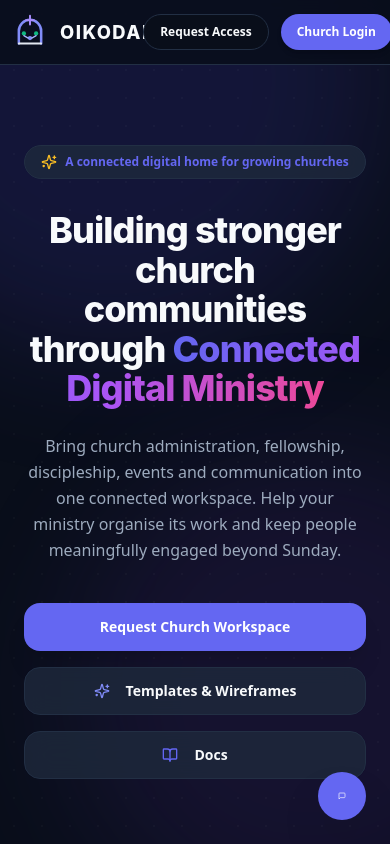
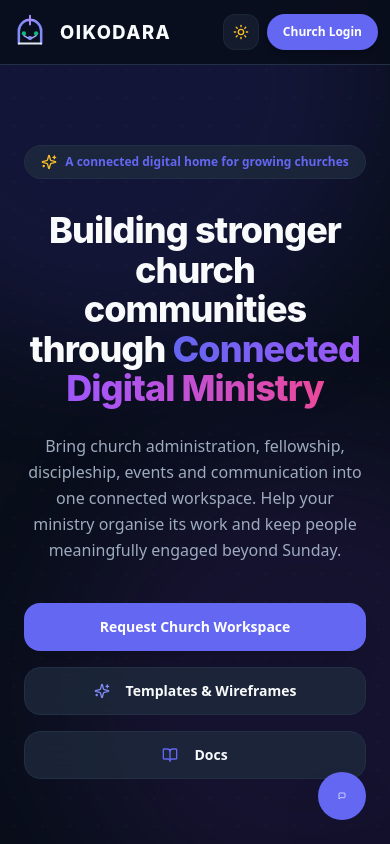
Before and after one commit to gideonayanwale/bent-planet, a Next.js app: page / in a window 390 px wide. Shown: the top 844 px of the page. Built offline with nearby package versions, Linux system fonts and the light colour scheme; no server answers.

Commit message:
Add homepage theme switch and prevent mobile header overflow

```diff
--- a/src/app/page.tsx
+++ b/src/app/page.tsx
@@ -12,6 +12,7 @@ import {
 
 import { Button } from "@/components/ui/button";
 import { BrandLogo } from "@/components/brand-logo";
+import { ThemeToggle } from "@/components/theme-toggle";
 import { HomepageClient } from "@/components/home/homepage-client";
 
 export const metadata: Metadata = {
@@ -112,8 +113,9 @@ export default function HomePage() {
             </Link>
           </nav>
 
-          <div className="flex items-center gap-3">
-            <Button asChild variant="outline" size="sm" className="text-xs h-9 font-semibold">
+          <div className="flex items-center gap-2 sm:gap-3">
+            <ThemeToggle />
+            <Button asChild variant="outline" size="sm" className="hidden text-xs h-9 font-semibold sm:inline-flex">
               <Link href="/request-access">Request Access</Link>
             </Button>
             <Button asChild size="sm" className="btn-gradient text-xs font-semibold shadow-md">
```
